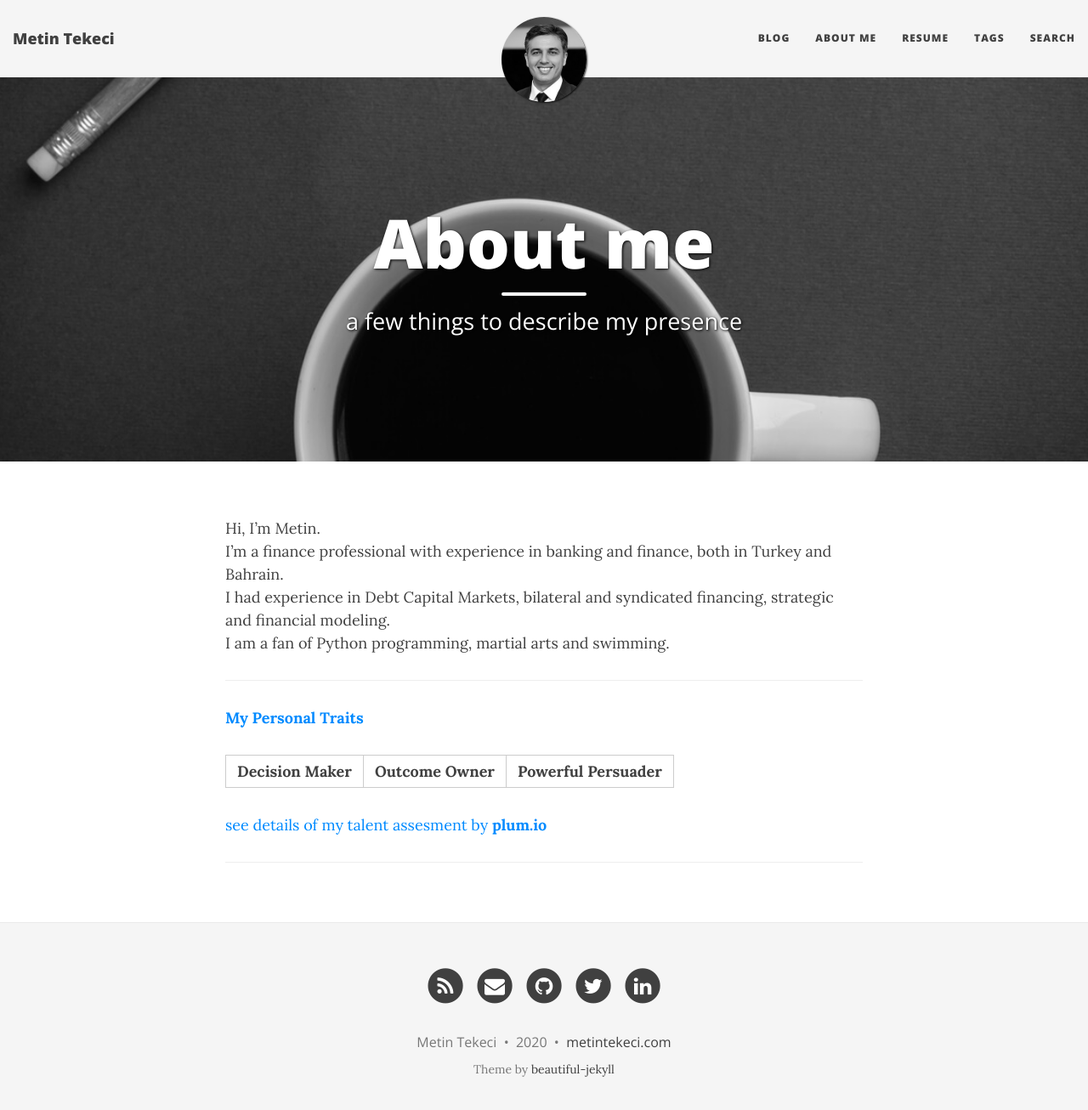
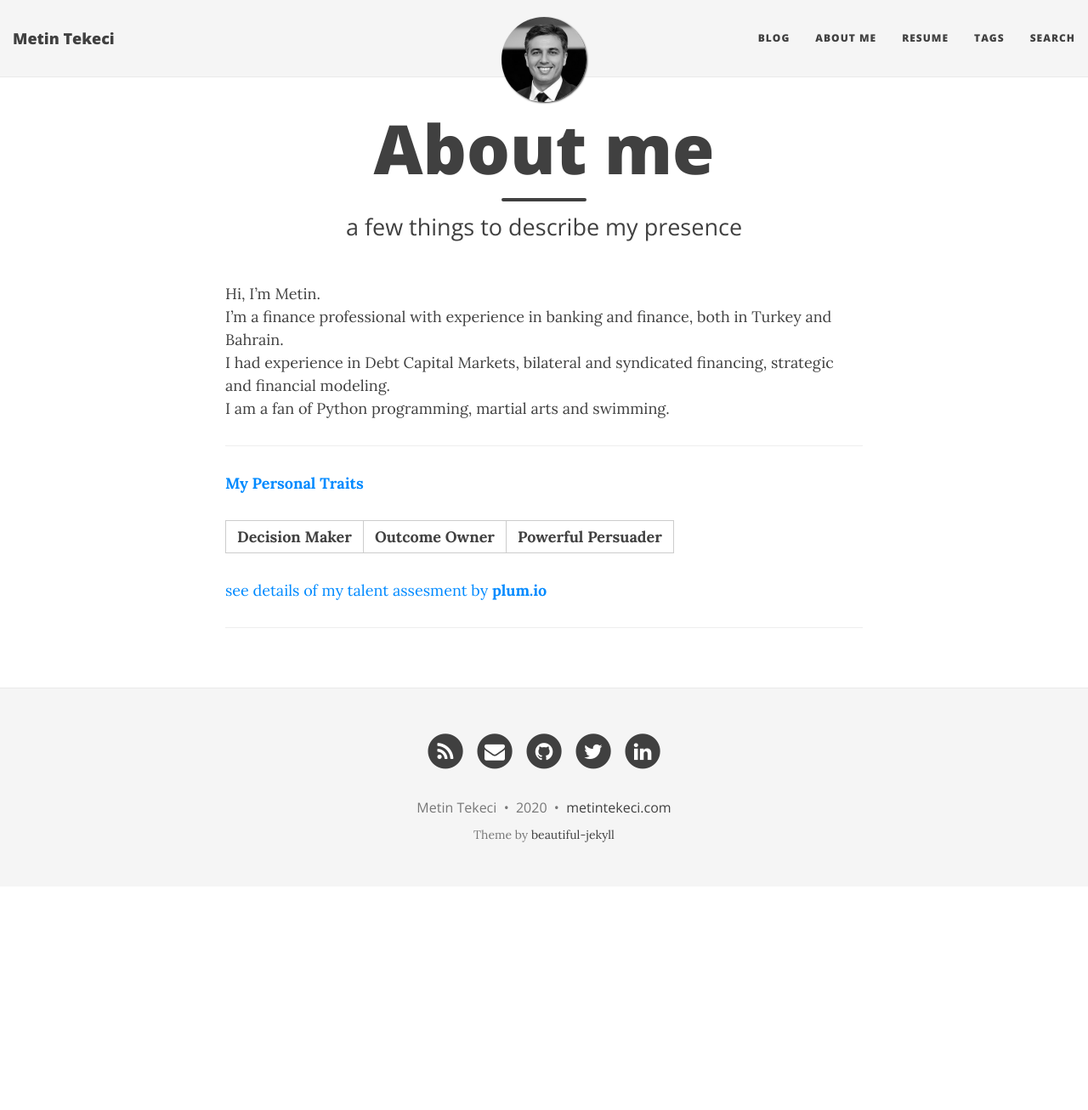
Before and after one commit to metintekeci/metintekeci.github.io, a Jekyll site: the page built from aboutme.md, in a window 1280 px wide and 1319 px high. Shown: the top 1306 px of the window at 85% size. Built offline with Jekyll 4.4.1, drawn with Linux system fonts in a browser that asks for light colours; nearby versions of some CDN libraries.

Commit message:
edit aboutme.md - removed big img

```diff
--- a/aboutme.md
+++ b/aboutme.md
@@ -2,7 +2,6 @@
 layout: page
 title: About me
 subtitle: a few things to describe my presence
-bigimg: /img/think-together.jpg
 ---
 
 Hi, I’m Metin.
```
Also changed, not shown: img/think-together.jpg (deleted).
